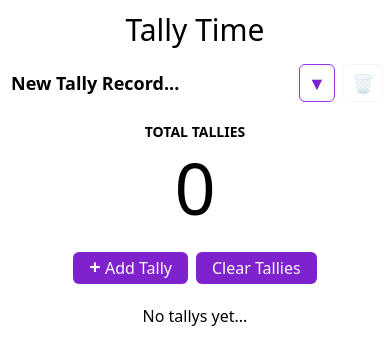
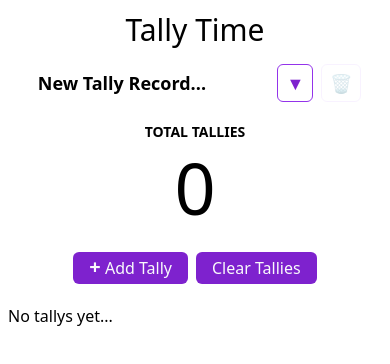
Before and after one commit to arcrad/tally_time, a React (Vite) app: page / in a window 390 px wide. Shown: the top 364 px of the page. Built offline with nearby package versions, Linux system fonts and the light colour scheme.

Commit message:
updated styles for better responsiveness

```diff
--- a/src/App.tsx
+++ b/src/App.tsx
@@ -157,17 +157,17 @@ function App() {
 
 	return (
     <>
-			<div className="flex flex-col content-center items-center mb-10">
-				<div className="w-3/4">
+			<div className="w-full flex flex-col content-center items-center mb-10">
+				<div className="w-full sm:w-8/12 lg:w-5/12">
 					<h1 className="text-3xl leading-loose text-center">Tally Time</h1>
-					<div className="flex flex-row justify-center items-center">
+					<div className="w-full flex flex-row justify-center items-center">
+						<div className="flex flex-row flex-nowrap w-3/4">
 						<input
 							ref={renameInputRef}
-						className="rounded-md my-1 ml-0 mr-1 font-bold hover:border border-purple-600 text-lg px-2 py-1"
+							className="flex-auto w-full rounded-md my-1 ml-1 mr-1 font-bold border border-white hover:border-purple-600 text-lg px-2 py-1"
 							style={{
-							minWidth: '18rem',
-							maxWidth: '90vw',
-							width: (tallyRecords[currentRecordIndex].title.length-1)*0.69+"rem"}}
+								minWidth: '5rem',
+							}}
 							type="text"
 							onChange={ (e) => handleRecordNameChange(e.target.value)}
 							onBlur={ (e) => e.target.scrollLeft = 0 }
@@ -179,6 +179,7 @@ function App() {
 						>
 							▼
 						</button>
+						</div>
 						<button
 							className="m-1 text-lg rounded-md border-solid border-purple-200 border hover:bg-purple-100 text-gray-50 px-2 py-1 disabled:opacity-30 disabled:hover:bg-white"
 							onClick={deleteActiveRecord}
@@ -203,12 +204,12 @@ function App() {
 						Clear Tallies
 					</button>
 					</div>
-				</div>
 				<TallyList
 					tallyRecords={tallyRecords}
 					currentRecordIndex={currentRecordIndex}
 					deleteTally={deleteTally}
 				/>
+			</div>
 				</div>
 			<RecordsDialog
 				dialogRef={recordSelectDialogRef}
--- a/src/components/TallyList.tsx
+++ b/src/components/TallyList.tsx
@@ -22,10 +22,10 @@ function TallyList({
 								.map( (ts, i) => {
 									return (
 										<li
-											className="font-mono text-center text-lg border-purple-200 py-1 px-10"
+											className="font-mono text-center text-sm sm:text-lg border-purple-200 py-2 px-2"
 											key={i}
 										>
-											#{tallyRecords[currentRecordIndex].tallySet.length-i} @ {ts.toLocaleString()} <button onClick={() => deleteTally(i)}>X</button>
+											#{tallyRecords[currentRecordIndex].tallySet.length-i} @ {ts.toLocaleString()} <button onClick={() => deleteTally(i)}>❌</button>
 										</li>
 									)}
 								)
```
Lines whose indentation alone changed are shown as unchanged.
